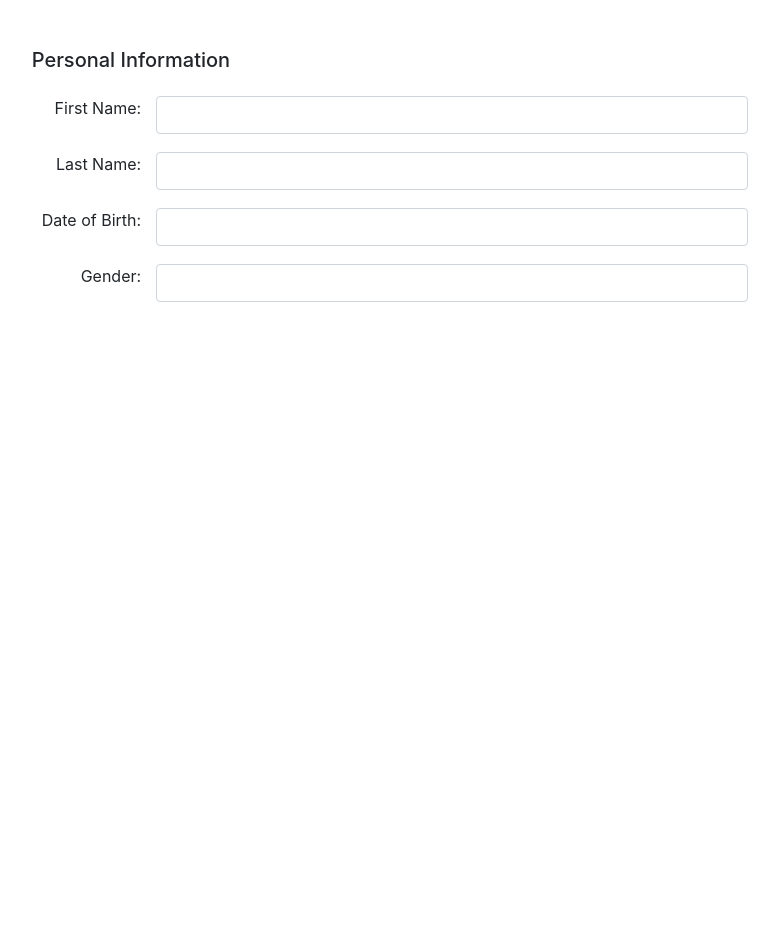
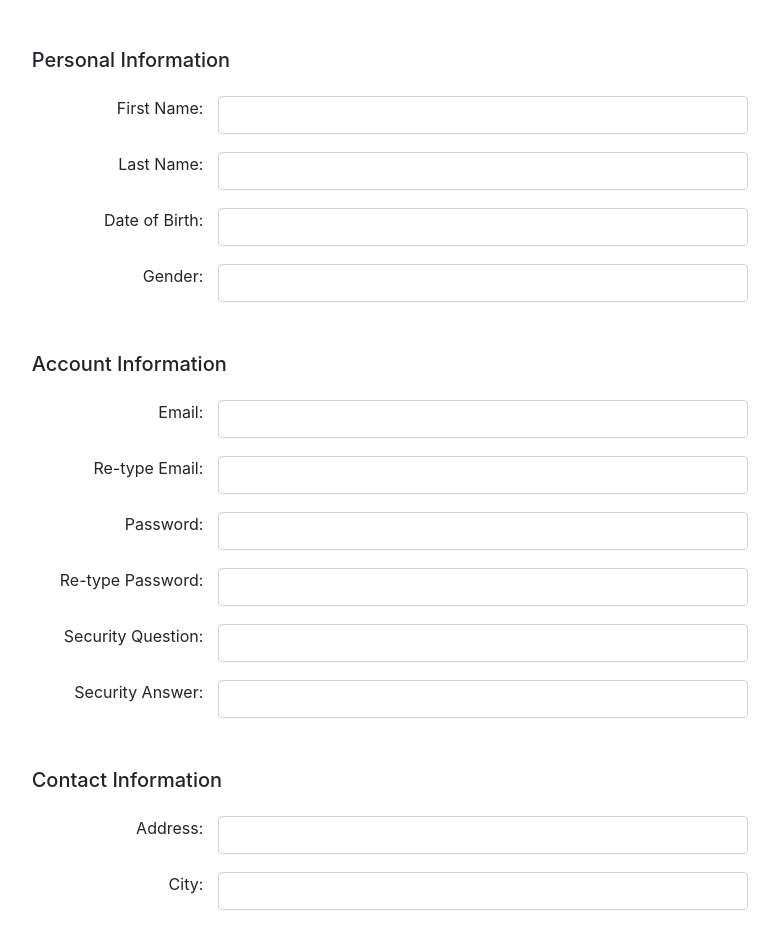
Before and after one commit to HarryNdegwa/ComplexForm, a React (Create React App) app: page / in a window 1280 px wide. Shown: the top 926 px of the page, without its empty margins (250-1029 px from the left). Before the commit the page ends 800 px from the top, so only its background shows below. Built offline with nearby package versions, Linux system fonts and the light colour scheme.

Commit message:
Added contact info component

```diff
--- a/src/App.js
+++ b/src/App.js
@@ -1,11 +1,15 @@
 import React from "react";
 import PersonalInformation from "./components/PersonalInformation/PersonalInformation.js";
+import AccountInformation from "./components/AccountInformation/AccountInformation.js";
+import ContactInformation from "./components/ContactInformation/ContactInformation.js";
 
 export default class App extends React.Component {
 	render() {
 		return (
 			<div className="col-md-10 col-lg-7 mx-auto my-5">
 				<PersonalInformation />
+				<AccountInformation />
+				<ContactInformation />
 			</div>
 		);
 	}
--- /dev/null
+++ b/src/components/AccountInformation/AccountInformation.js
@@ -0,0 +1,32 @@
+import React from "react";
+import TextInputUtility from "../TextInputUtility.js";
+
+export default class AccountInformation extends React.Component {
+	render() {
+		return (
+			<div className="w-100 mt-5">
+				<h5 className="mb-4">Account Information</h5>
+				<form className="form-group">
+					<TextInputUtility label="Email" name="email" />
+					<TextInputUtility
+						label="Re-type Email"
+						name="emailConfirm"
+					/>
+					<TextInputUtility label="Password" name="password" />
+					<TextInputUtility
+						label="Re-type Password"
+						name="passwordConfirm"
+					/>
+					<TextInputUtility
+						label="Security Question"
+						name="securityQuestion"
+					/>
+					<TextInputUtility
+						label="Security Answer"
+						name="securityAnswer"
+					/>
+				</form>
+			</div>
+		);
+	}
+}
--- /dev/null
+++ b/src/components/ContactInformation/ContactInformation.js
@@ -0,0 +1,19 @@
+import React from "react";
+import TextInputUtility from "../TextInputUtility.js";
+
+export default class ContactInformation extends React.Component {
+	render() {
+		return (
+			<div className="w-100 mt-5">
+				<h5 className="mb-4">Contact Information</h5>
+				<form className="form-group">
+					<TextInputUtility label="Address" name="address" />
+					<TextInputUtility label="City" name="city" />
+					<TextInputUtility label="State" name="state" />
+					<TextInputUtility label="Zip Code" name="zipCode" />
+					<TextInputUtility label="Phone" name="sphone" />
+				</form>
+			</div>
+		);
+	}
+}
--- a/src/components/TextInputUtility.js
+++ b/src/components/TextInputUtility.js
@@ -7,10 +7,10 @@ export default class TextInputUtility extends React.Component {
 	render() {
 		return (
 			<div className="row flex-column flex-md-row align-items-md-start mb-3">
-				<div className="col-md-2 text-right pr-0">
+				<div className="col-md-3 text-right pr-0">
 					<p>{`${this.props.label}:`}</p>
 				</div>
-				<div className="col-md-10">
+				<div className="col-md-9">
 					<input
 						type="text"
 						onChange={this.props.handleChange}
```
Also changed, not shown: 1 other file (tests, documents, lock files or other folders).
